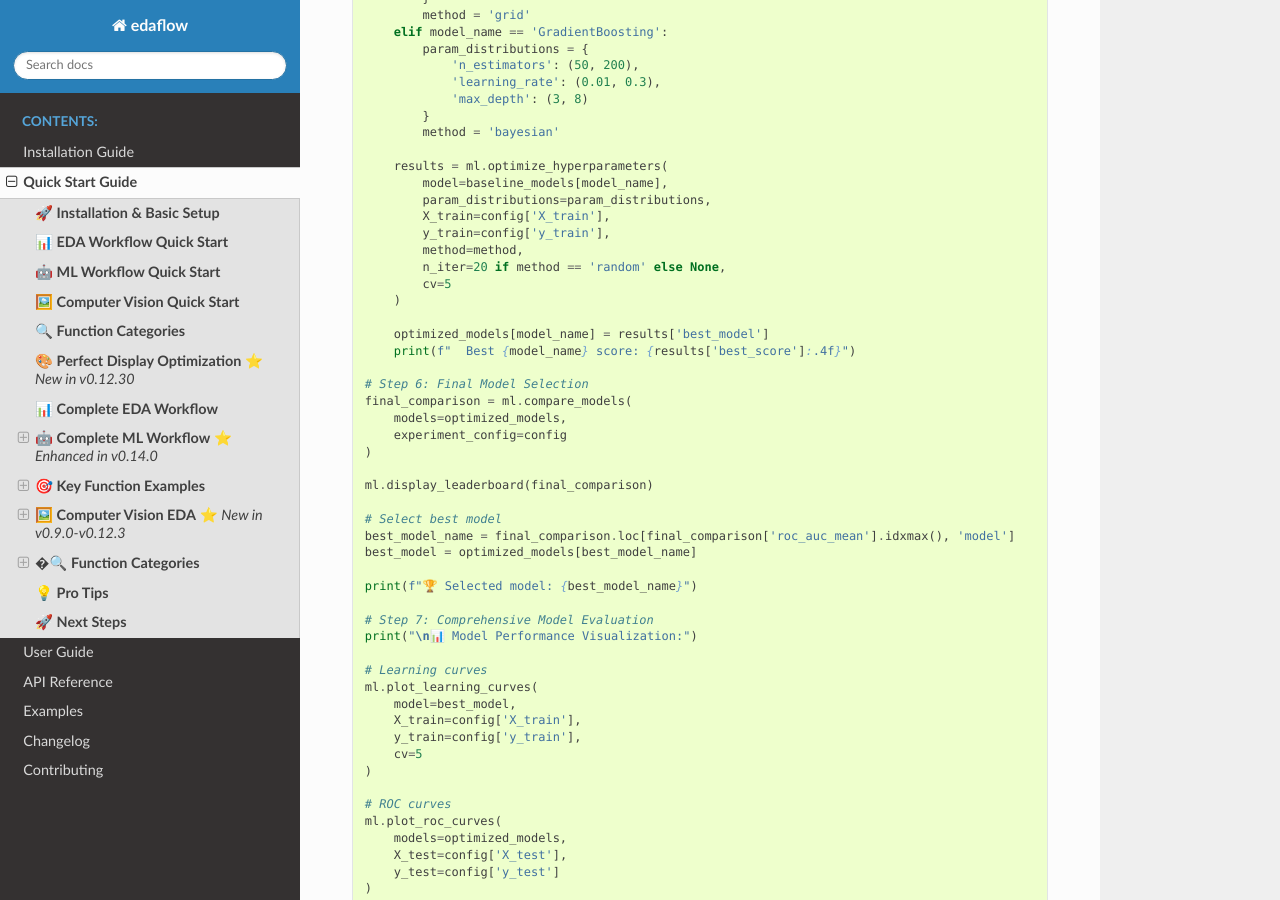
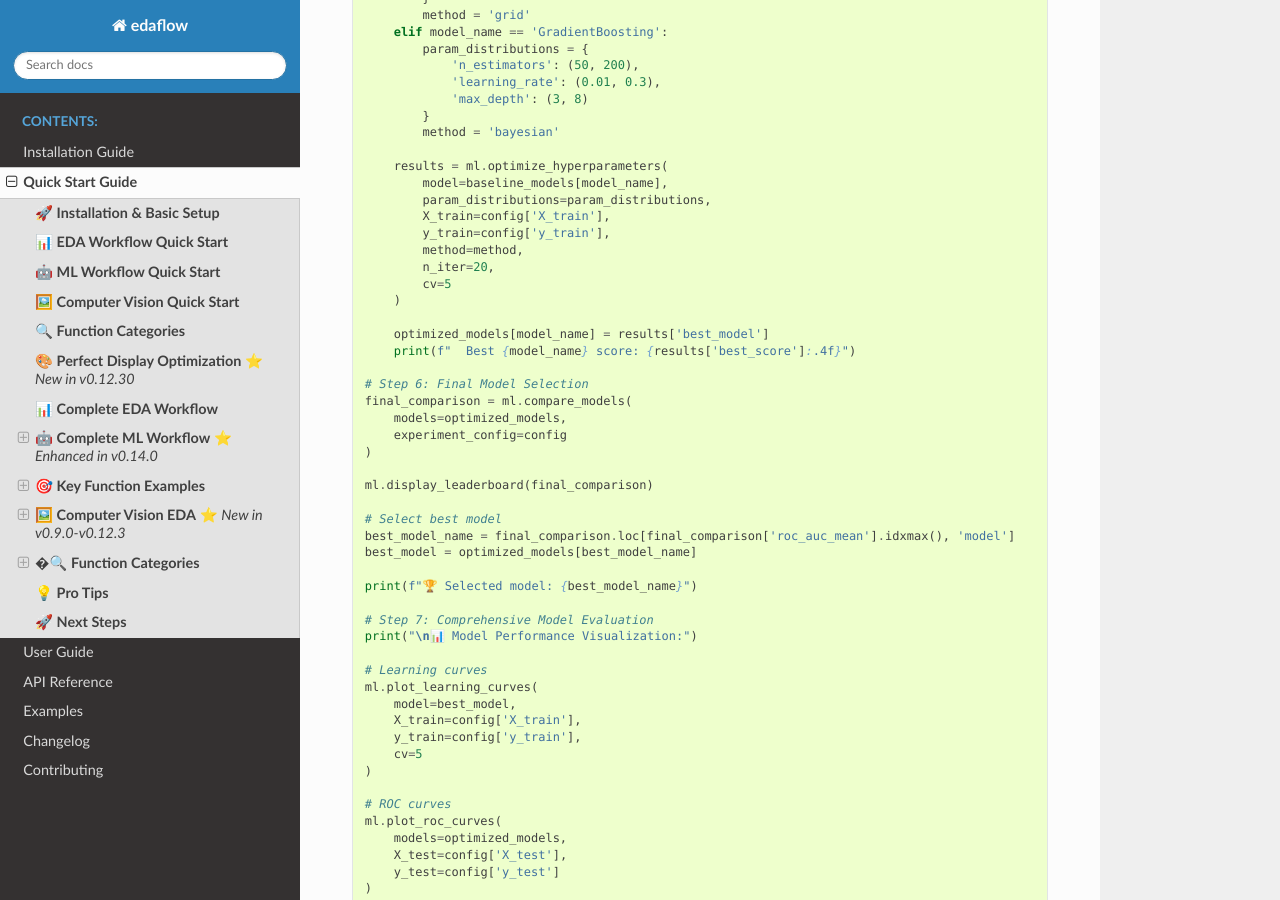
Before and after one commit to evanlow/edaflow, a Sphinx documentation site: the page built from docs/source/quickstart.rst, in a window 1280 px wide and 900 px high, scrolled down 7389 px. Built offline with Sphinx 7.4.7 and the Read the Docs theme 3.1.0, drawn with Linux system fonts in a browser that asks for light colours; pages that are not in the unit, such as notebooks, are missing from menus.

Commit message:
HOTFIX: Fix n_iter=None error in Bayesian optimization
Critical fixes for step 5 ML workflow error:

1. docs/source/quickstart.rst:
   - Fixed n_iter=None for bayesian method  n_iter=20
   - Removes 'n_iter parameter must be int' error

2. edaflow/ml/tuning.py:
   - Fixed parameter name consistency in _bayesian_optimization
   - Changed n_calls parameter name to match scikit-optimize convention

This fixes the RandomizedSearchCV error when Bayesian optimization
falls back to random search due to missing scikit-optimize.

```diff
--- a/docs/source/quickstart.rst
+++ b/docs/source/quickstart.rst
@@ -421,7 +421,7 @@ Here's how to perform a complete machine learning workflow using edaflow's 26 ML
            X_train=config['X_train'],
            y_train=config['y_train'],
            method=method,
-           n_iter=20 if method == 'random' else None,
+           n_iter=20,
            cv=5
        )
 
```
